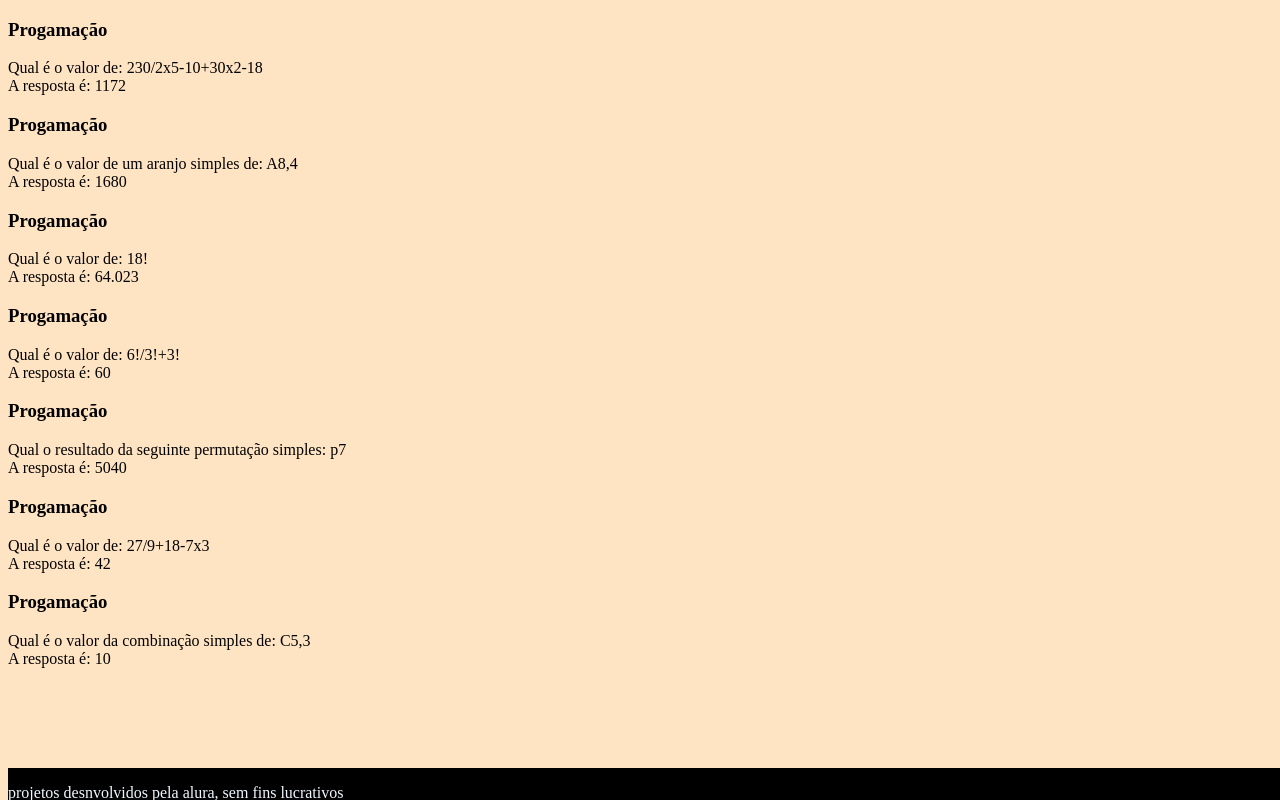
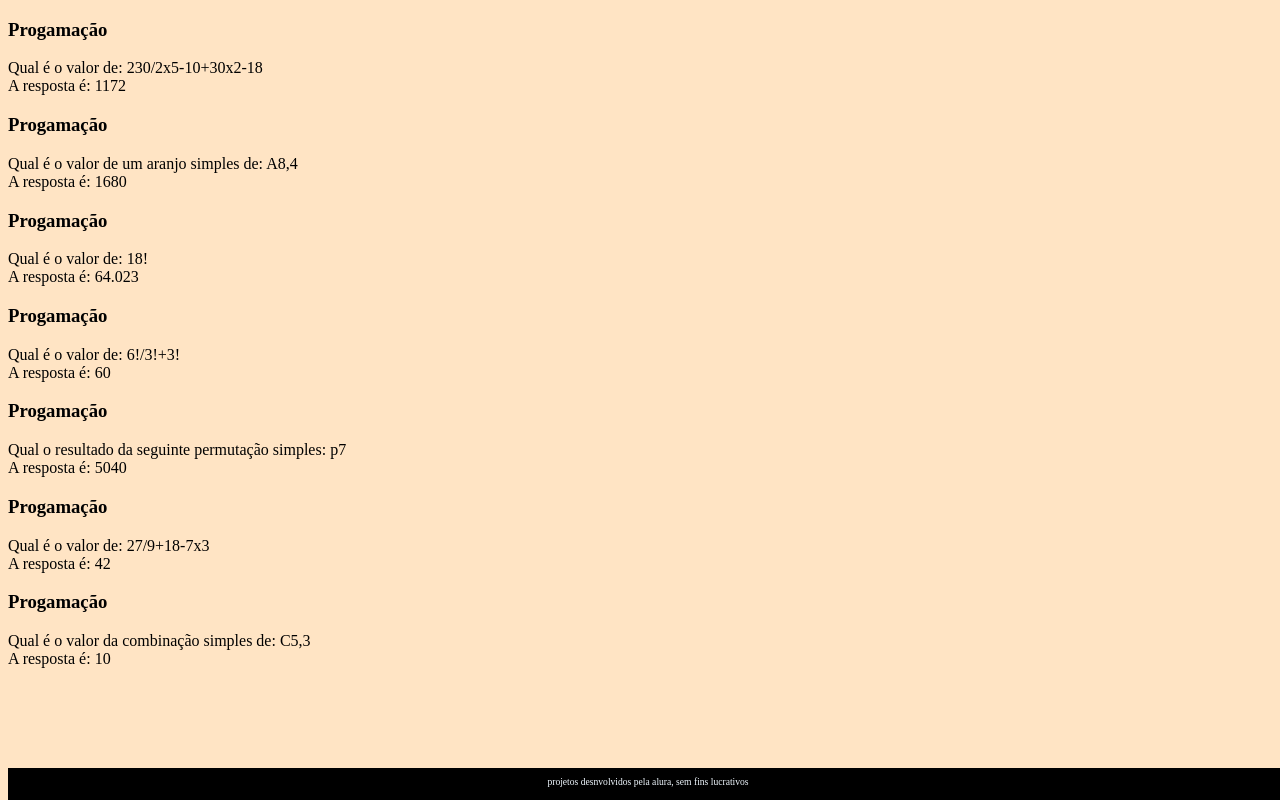
Before and after one commit to maramarilu/Flach-Cardss, a plain HTML site: page index.html in a window 1280 px wide. Drawn offline with Linux system fonts and the light colour scheme.

Commit message:
parte 2 ok

```diff
--- a/assets/style.css
+++ b/assets/style.css
@@ -1,5 +1,6 @@
 body{
     background-color: bisque;
+    font-family: Bay Jamjuree;
 }
 
 footer{
@@ -10,3 +11,9 @@ footer{
 width: 100%;
 height: 2rem;
 }
+
+footer p {
+    text-align: center;
+    font-size: 0.6rem;
+    margin-top: 0.5rem;
+}
```
